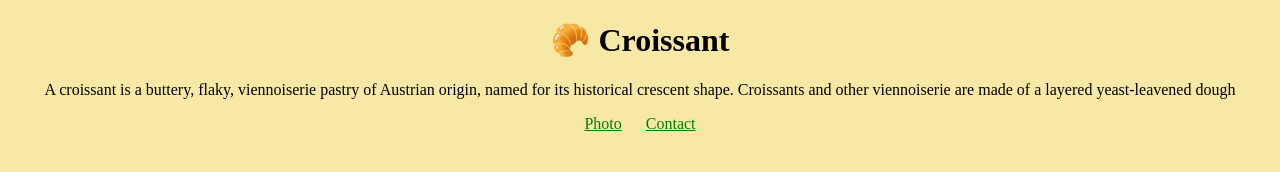
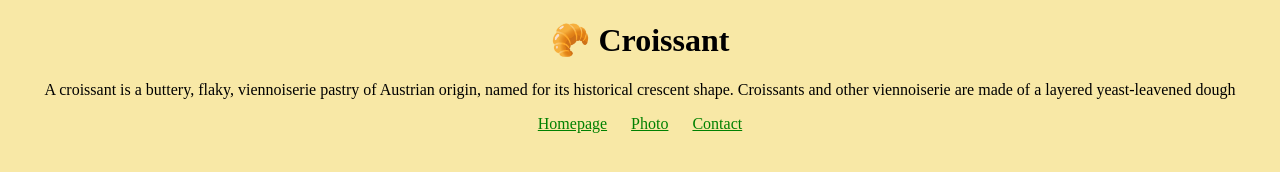
Before and after one commit to Dlayane-Mat/croissant, a plain HTML site: page index.html in a window 1280 px wide. Drawn offline with Linux system fonts and the light colour scheme.

Commit message:
added a homepage link to my file

```diff
--- a/index.html
+++ b/index.html
@@ -14,6 +14,7 @@
       are made of a layered yeast-leavened dough
     </p>
     <footer>
+      <a href="/">Homepage</a>
       <a href="/photo.html">Photo</a>
       <a href="/contact.html">Contact</a>
     </footer>
```
